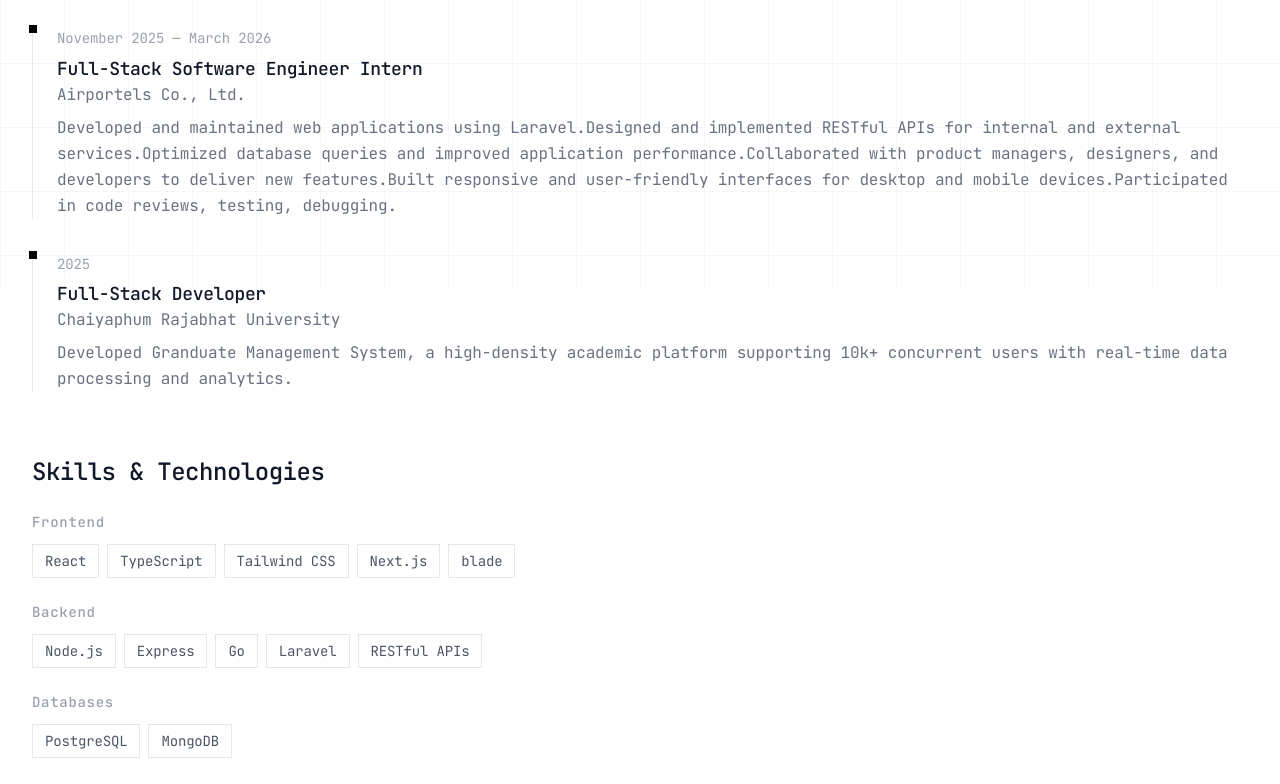
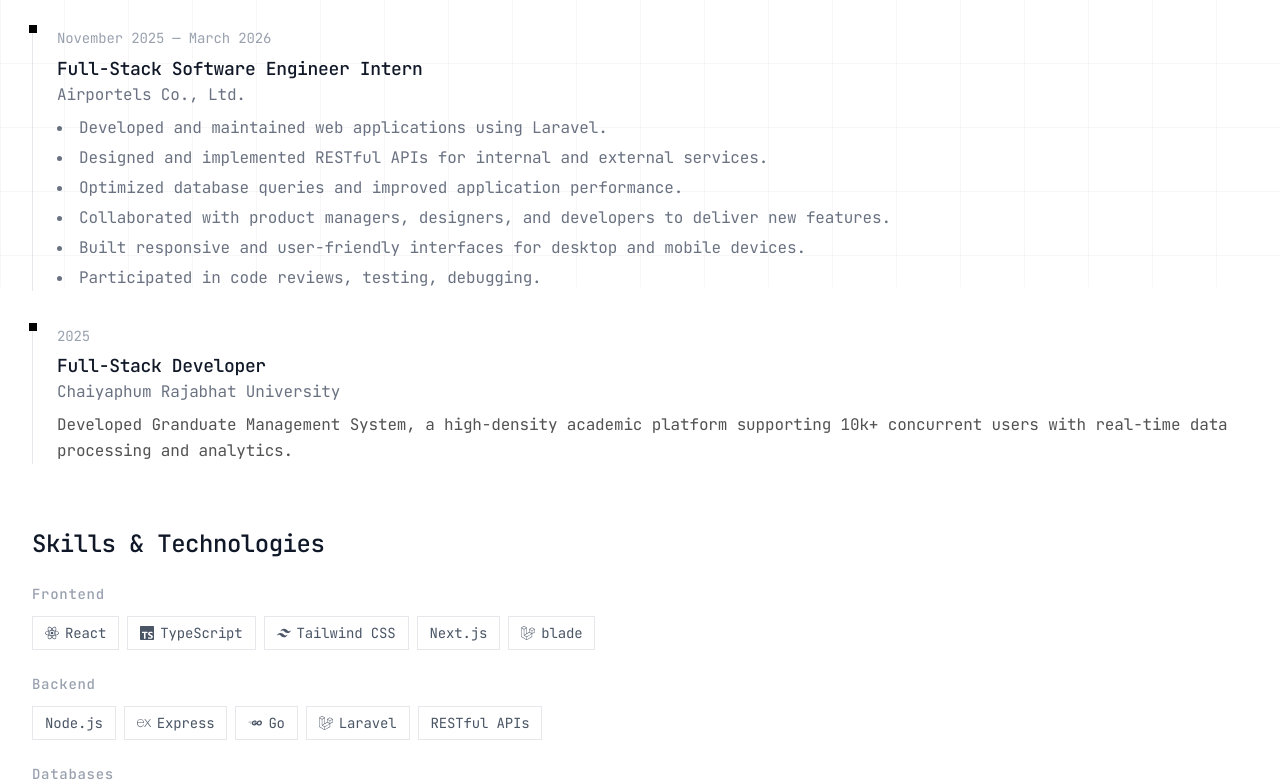
Before and after one commit to Teeraphat2104/portfolio_Teeraphat, a React (Vite) app: page /about in a window 1280 px wide. Shown: the part 513-1297 px from the top of the page. Built offline with nearby package versions, Linux system fonts and the light colour scheme.

Commit message:
feat: add tech brand icons to ProjectDetail and About skill badges via shared techIcons map

```diff
--- /dev/null
+++ b/src/lib/techIcons.tsx
@@ -0,0 +1,43 @@
+import { BiData, BiLogoGithub } from 'react-icons/bi'
+import type { IconType } from 'react-icons'
+import {
+  SiBootstrap, SiDocker, SiExpress, SiFigma, SiGit, SiGithubcopilot,
+  SiGo, SiKubernetes, SiLaravel, SiMongodb, SiMysql, SiNextdotjs,
+  SiNgrok, SiNodedotjs, SiNotion, SiOpenai, SiPhp, SiPostgresql,
+  SiPostman, SiPrisma, SiReact, SiTailwindcss, SiTypescript, SiVite,
+} from 'react-icons/si'
+
+const techIconMap: Record<string, IconType | undefined> = {
+  blade: SiLaravel,
+  bootstrap: SiBootstrap,
+  sql: BiData,
+  github: BiLogoGithub,
+  php: SiPhp,
+  laravel: SiLaravel,
+  mysql: SiMysql,
+  vite: SiVite,
+  docker: SiDocker,
+  nextjs: SiNextdotjs,
+  typescript: SiTypescript,
+  mongodb: SiMongodb,
+  prisma: SiPrisma,
+  tailwindcss: SiTailwindcss,
+  react: SiReact,
+  nodejs: SiNodedotjs,
+  express: SiExpress,
+  go: SiGo,
+  postgresql: SiPostgresql,
+  kubernetes: SiKubernetes,
+  git: SiGit,
+  postman: SiPostman,
+  ngrok: SiNgrok,
+  notion: SiNotion,
+  figma: SiFigma,
+  chatgpt: SiOpenai,
+  githubcopilot: SiGithubcopilot,
+}
+
+export function getTechIcon(tech: string): IconType | undefined {
+  const key = tech.toLowerCase().replace(/[\s\d]+/g, '')
+  return techIconMap[key] ?? techIconMap[tech.toLowerCase()]
+}
--- a/src/pages/About.tsx
+++ b/src/pages/About.tsx
@@ -1,3 +1,4 @@
+import { getTechIcon } from '../lib/techIcons'
 import { Container } from '../components/Container'
 
 export const About: React.FC = () => {
@@ -97,9 +98,15 @@
                 <span className="text-base text-gray-500 block">
                   {exp.company}
                 </span>
-                <p className="text-base text-gray-500 mt-2 leading-relaxed">
-                  {exp.description}
-                </p>
+                <div className="text-base text-gray-500 mt-2 leading-relaxed">
+                  {Array.isArray(exp.description) ? (
+                    <ul className="space-y-1 list-disc list-inside">
+                      {exp.description.map((d, idx) => <li key={idx}>{d}</li>)}
+                    </ul>
+                  ) : (
+                    <p>{exp.description}</p>
+                  )}
+                </div>
               </div>
             ))}
           </div>
@@ -116,14 +123,18 @@
                   {category}
                 </h3>
                 <div className="flex flex-wrap gap-2">
-                  {skillList.map((skill) => (
-                    <span
-                      key={skill}
-                      className="text-sm px-3 py-1.5 border border-gray-200 bg-white text-gray-600 hover:border-gray-400 transition-colors"
-                    >
-                      {skill}
-                    </span>
-                  ))}
+                  {skillList.map((skill) => {
+                    const Icon = getTechIcon(skill)
+                    return (
+                      <span
+                        key={skill}
+                        className="inline-flex items-center gap-1.5 text-sm px-3 py-1.5 border border-gray-200 bg-white text-gray-600 hover:border-gray-400 transition-colors"
+                      >
+                        {Icon && <Icon className="w-3.5 h-3.5" />}
+                        {skill}
+                      </span>
+                    )
+                  })}
                 </div>
               </div>
             ))}
--- a/src/pages/ProjectDetail.tsx
+++ b/src/pages/ProjectDetail.tsx
@@ -2,6 +2,7 @@
 import { useParams, useNavigate, Link } from 'react-router-dom'
 import { useState } from 'react'
 import { getProjectById } from '../lib/projects'
+import { getTechIcon } from '../lib/techIcons'
 import { MermaidRenderer } from '../components/MermaidRenderer'
 import { Container } from '../components/Container'
 import type { Section } from '../types'
@@ -265,14 +266,18 @@
         <p className="text-base text-gray-600 max-w-3xl mb-6 leading-relaxed">{project.description}</p>
 
         <div className="flex flex-wrap gap-2 mb-6">
-          {project.technologies.map((tech) => (
-            <span
-              key={tech}
-              className="text-sm px-2.5 py-1 border border-gray-200 bg-white text-gray-600 hover:border-gray-400 hover:text-gray-900 transition-all"
-            >
-              {tech}
-            </span>
-          ))}
+          {project.technologies.map((tech) => {
+            const Icon = getTechIcon(tech)
+            return (
+              <span
+                key={tech}
+                className="inline-flex items-center gap-1.5 text-sm px-2.5 py-1 border border-gray-200 bg-white text-gray-600 hover:border-gray-400 hover:text-gray-900 transition-all"
+              >
+                {Icon && <Icon className="w-3.5 h-3.5" />}
+                {tech}
+              </span>
+            )
+          })}
         </div>
 
         {project.demo && (
--- a/src/pages/Projects.tsx
+++ b/src/pages/Projects.tsx
@@ -9,10 +9,10 @@
     <div className="pt-16 pb-10 animate-[fadeIn_0.8s_ease-out]">
       <Container>
         <div className="md:w-2/3 lg:w-1/2 mb-8">
-          <h1 className="text-3xl md:text-4xl font-bold text-moss">
+          <h1 className="text-3xl md:text-4xl font-medium text-gray-900">
             All Projects
           </h1>
-          <p className="mt-4 text-moss/80 leading-relaxed">
+          <p className="mt-4 text-gray-600 leading-relaxed">
             A selection of non-trivial architectural solutions addressing
             consistency, distribution, and real-time operations.
           </p>
@@ -24,7 +24,7 @@
         </div>
         {projects.length === 0 && (
           <div className="text-center py-12">
-            <p className="text-sage text-sm">No projects yet.</p>
+            <p className="text-gray-400 text-sm">No projects yet.</p>
           </div>
         )}
       </Container>
```
